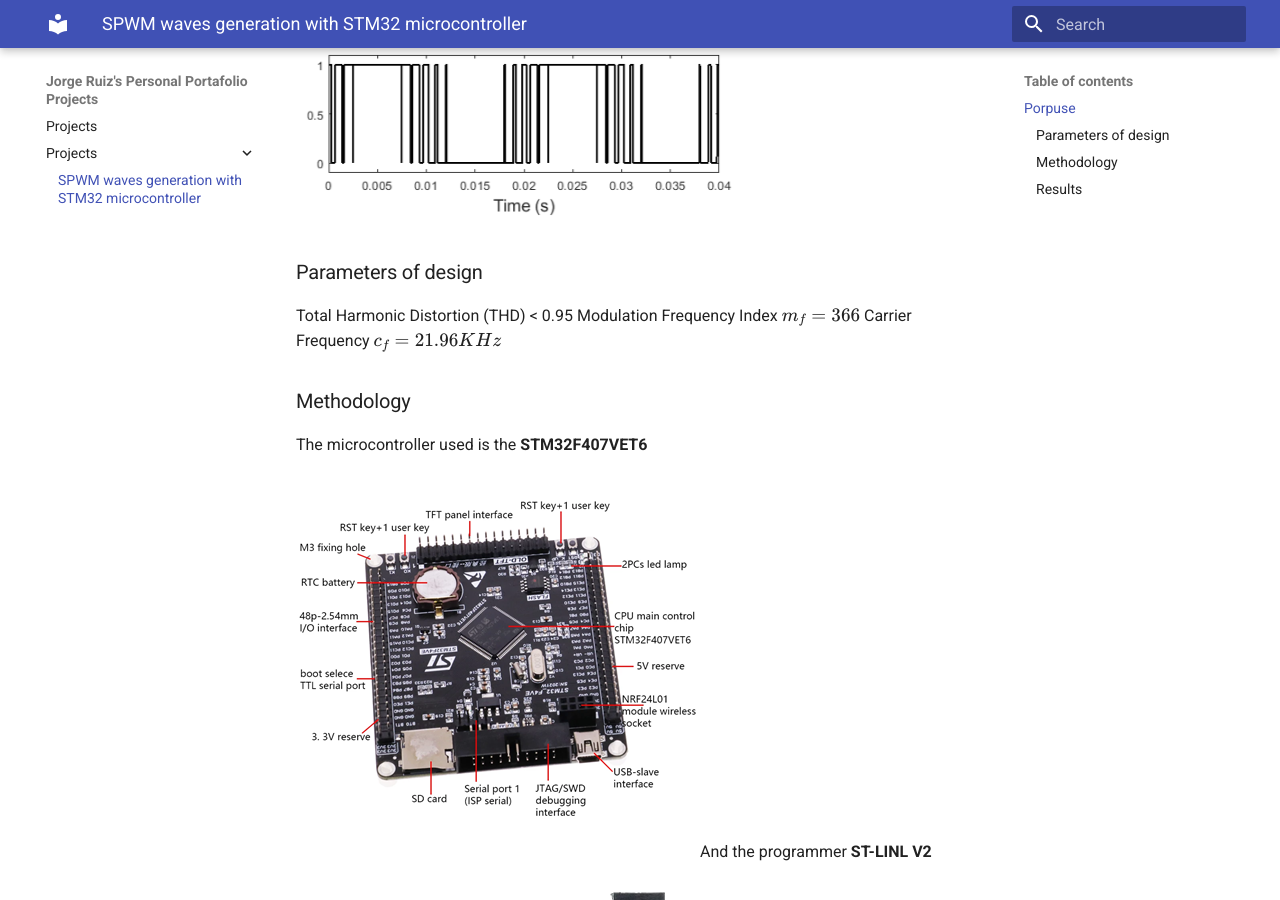
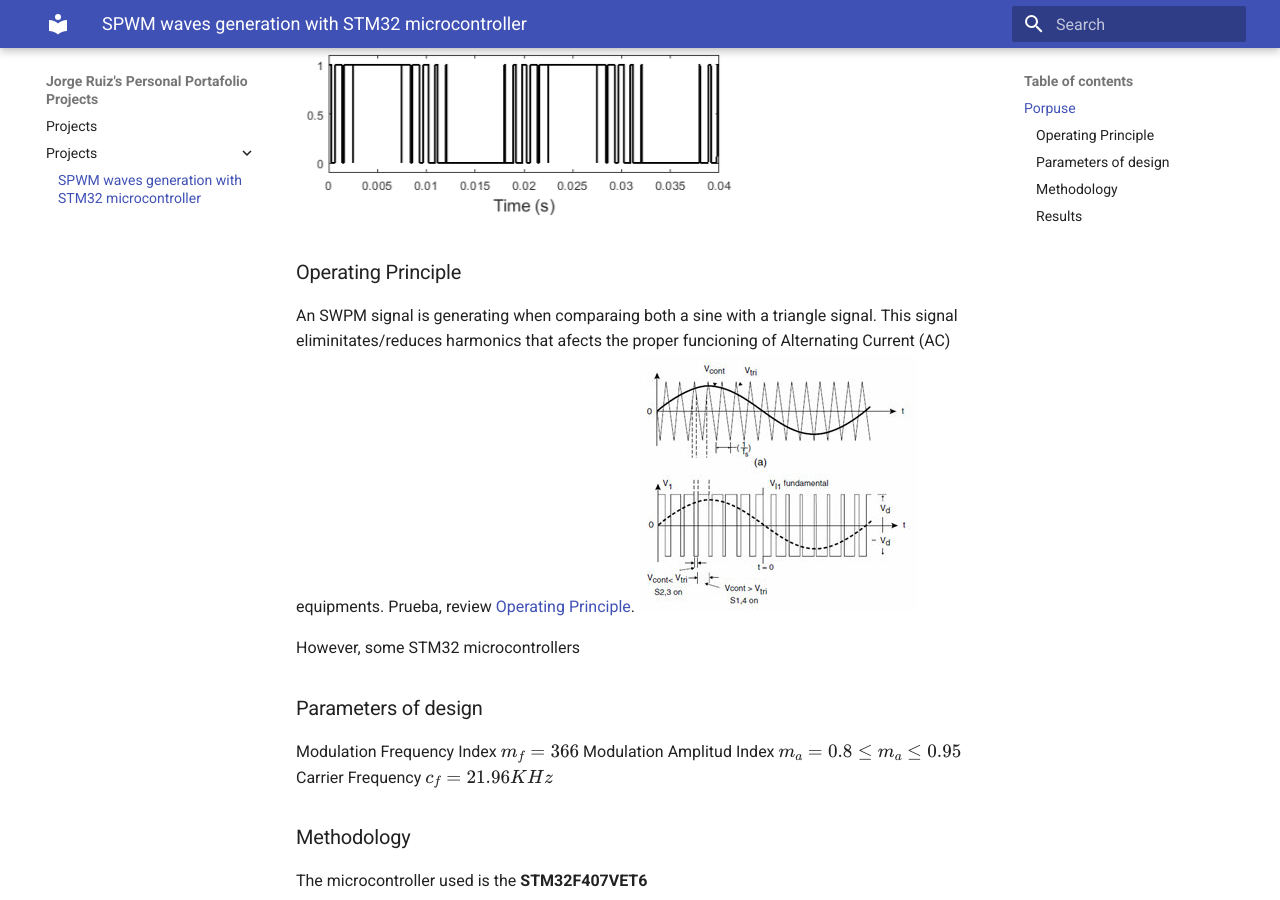
Before and after one commit to jorgeruizmo/portafolio_personal_proyectos, an MkDocs documentation site: the page built from docs/Projects/SPWM_Waves_generation_STM32.md, in a window 1280 px wide and 900 px high, scrolled down 319 px. Built offline with MkDocs 1.6.1 and Material for MkDocs 9.7.7, drawn with Linux system fonts in a browser that asks for light colours.

Commit message:
First_portafolio_edition
Exploriing Markdown Functions, and adding first complementary text.

```diff
--- a/docs/Projects/SPWM_Waves_generation_STM32.md
+++ b/docs/Projects/SPWM_Waves_generation_STM32.md
@@ -4,15 +4,22 @@
 For building an SPWM Voltage Inverter, it is necessary to generate SPWM signals, either by comparing sines with triangle signals by using analog circuits such as Operational Amplifiers, or generating them with specialized microcontrollers, such as STM32.
 <!-- Incluir una imagen más profesional de cómo debe de ser una señal SPWM -->
 ![alt text](image.png)
+<!-- Complementar y pulir -->
+### Operating Principle
+An SWPM signal is generating when comparaing both a sine with a triangle signal. This signal eliminitates/reduces harmonics that afects the proper funcioning of Alternating Current (AC) equipments. Prueba, review [Operating Principle](#operating-principle).
+![alt text](image-4.png)
+
+However, some STM32 microcontrollers
 
 ### Parameters of design
-Total Harmonic Distortion (THD) < 0.95
 Modulation Frequency Index $m_{f} = 366$
+Modulation Amplitud Index $m_{a} = 0.8 ≤ m_a ≤ 0.95$
 Carrier Frequency $c_{f} = 21.96 KHz$
 
 ### Methodology
 The microcontroller used is the **STM32F407VET6**
 ![alt text](image-1.png)
+
 And the programmer **ST-LINL V2**
 ![alt text](image-2.png)
 
```
Also changed, not shown: docs/Projects/image-4.png (added).
